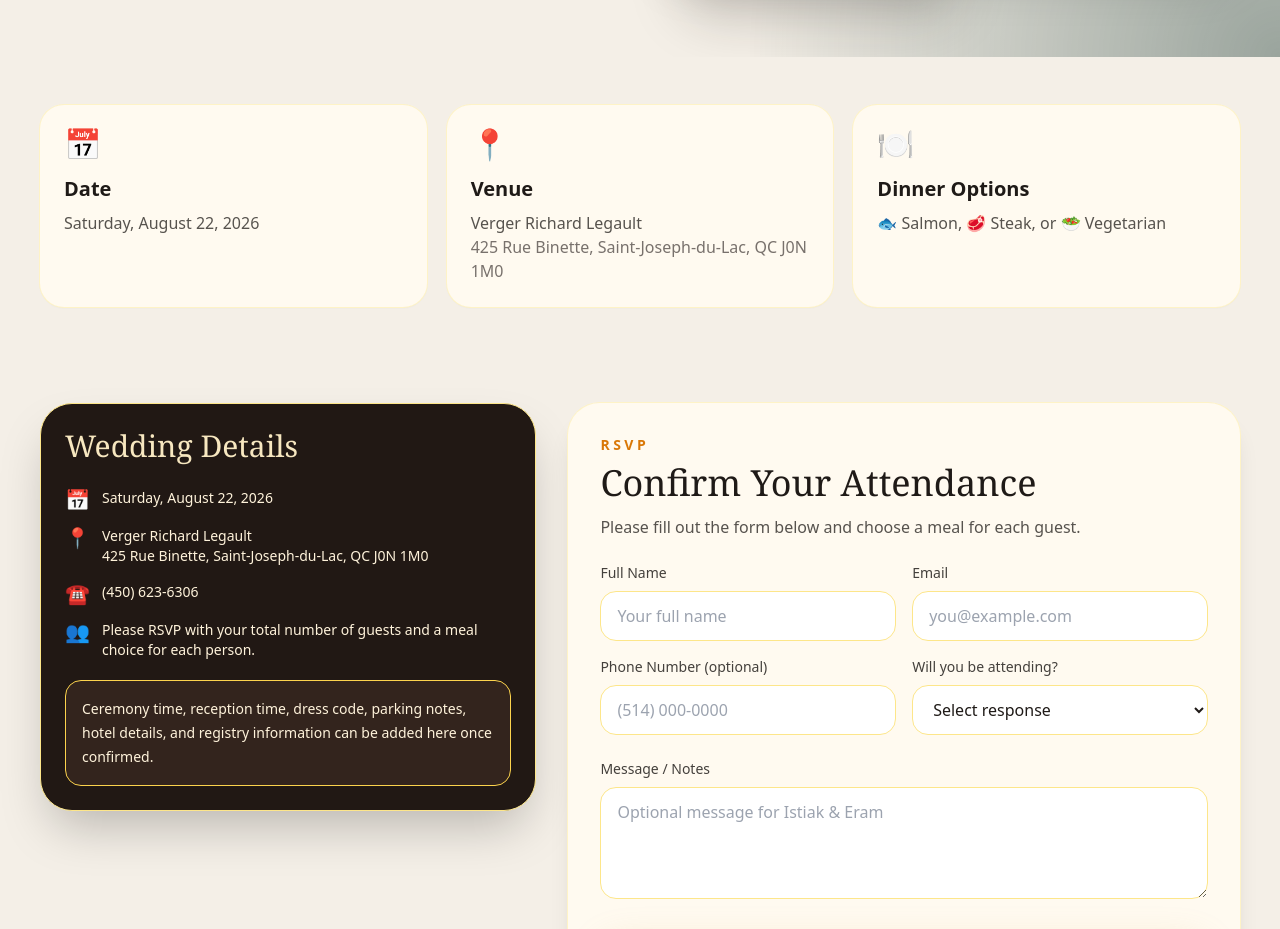
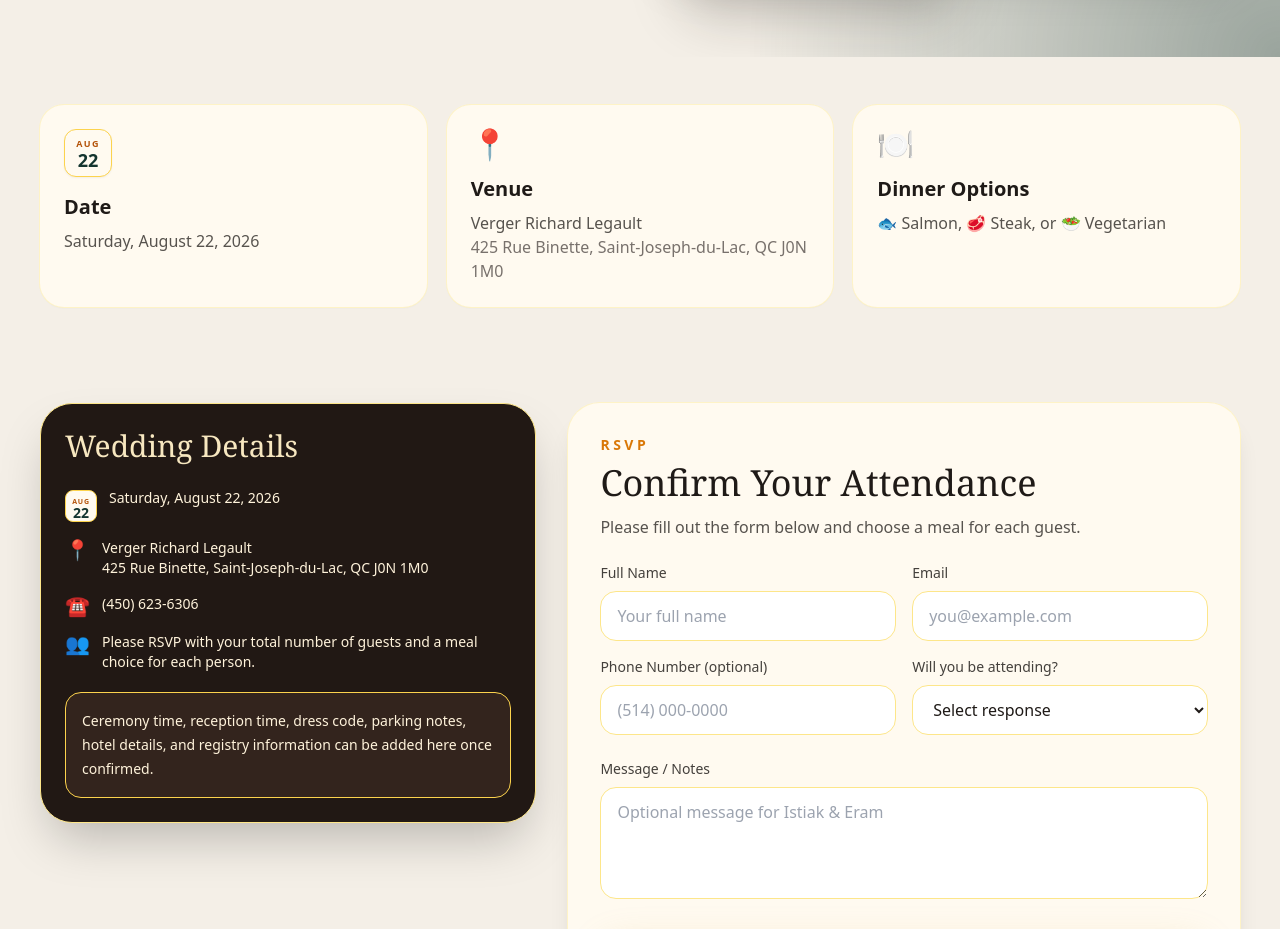
Before and after one commit to istiak514/Istiak_Nowshin_wedding, a React (Vite) app: page / in a window 1280 px wide. Shown: the part 860-1789 px from the top of the page. Built offline with nearby package versions, Linux system fonts and the light colour scheme.

Commit message:
Update App.jsx

```diff
--- a/src/App.jsx
+++ b/src/App.jsx
@@ -42,6 +42,25 @@ function Icon({ children }) {
 
 function SmallIcon({ children }) {
   return <span className="mt-0.5 shrink-0 text-xl leading-none">{children}</span>;
+}
+
+function DateIcon({ small = false }) {
+  return (
+    <span
+      className={
+        small
+          ? "mt-0.5 grid h-8 w-8 shrink-0 place-items-center rounded-lg border border-amber-300 bg-[#fffaf0] text-[#14352f] shadow-sm"
+          : "mb-4 grid h-12 w-12 place-items-center rounded-xl border border-amber-300 bg-[#fffaf0] text-[#14352f] shadow-sm"
+      }
+    >
+      <span className={small ? "text-[7px] font-bold uppercase tracking-[0.12em] text-amber-700" : "text-[9px] font-bold uppercase tracking-[0.14em] text-amber-700"}>
+        Aug
+      </span>
+      <span className={small ? "-mt-2 text-sm font-black leading-none" : "-mt-3 text-lg font-black leading-none"}>
+        22
+      </span>
+    </span>
+  );
 }
 
 function Field({ label, children }) {
@@ -388,7 +407,7 @@ export default function WeddingWebsite() {
       <section className="mx-auto max-w-7xl px-6 py-12 md:px-10">
         <div className="grid gap-5 md:grid-cols-3">
           <div className="rounded-3xl bg-[#fffaf0] p-6 shadow-sm ring-1 ring-amber-100">
-            <Icon>📅</Icon>
+            <DateIcon />
             <h2 className="text-xl font-semibold">Date</h2>
             <p className="mt-2 text-stone-600">Saturday, August 22, 2026</p>
           </div>
@@ -414,7 +433,7 @@ export default function WeddingWebsite() {
             <h2 className="font-serif text-3xl text-[#f7e7c0]">Wedding Details</h2>
 
             <div className="mt-6 space-y-4 text-sm text-[#fff3db]">
-              <p className="flex gap-3"><SmallIcon>📅</SmallIcon> Saturday, August 22, 2026</p>
+              <p className="flex gap-3"><DateIcon small /> Saturday, August 22, 2026</p>
               <p className="flex gap-3">
                 <SmallIcon>📍</SmallIcon>
                 <span>{VENUE.name}<br />{VENUE.address}</span>
```
